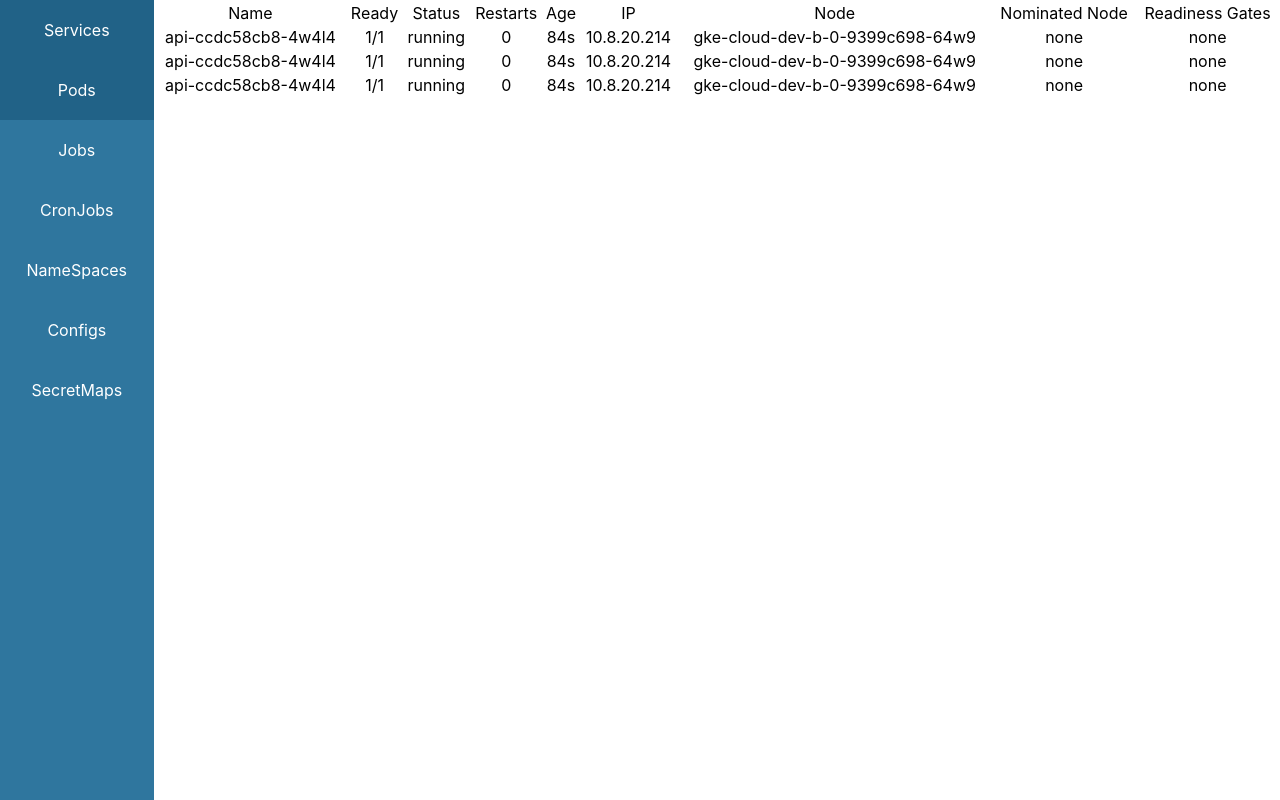
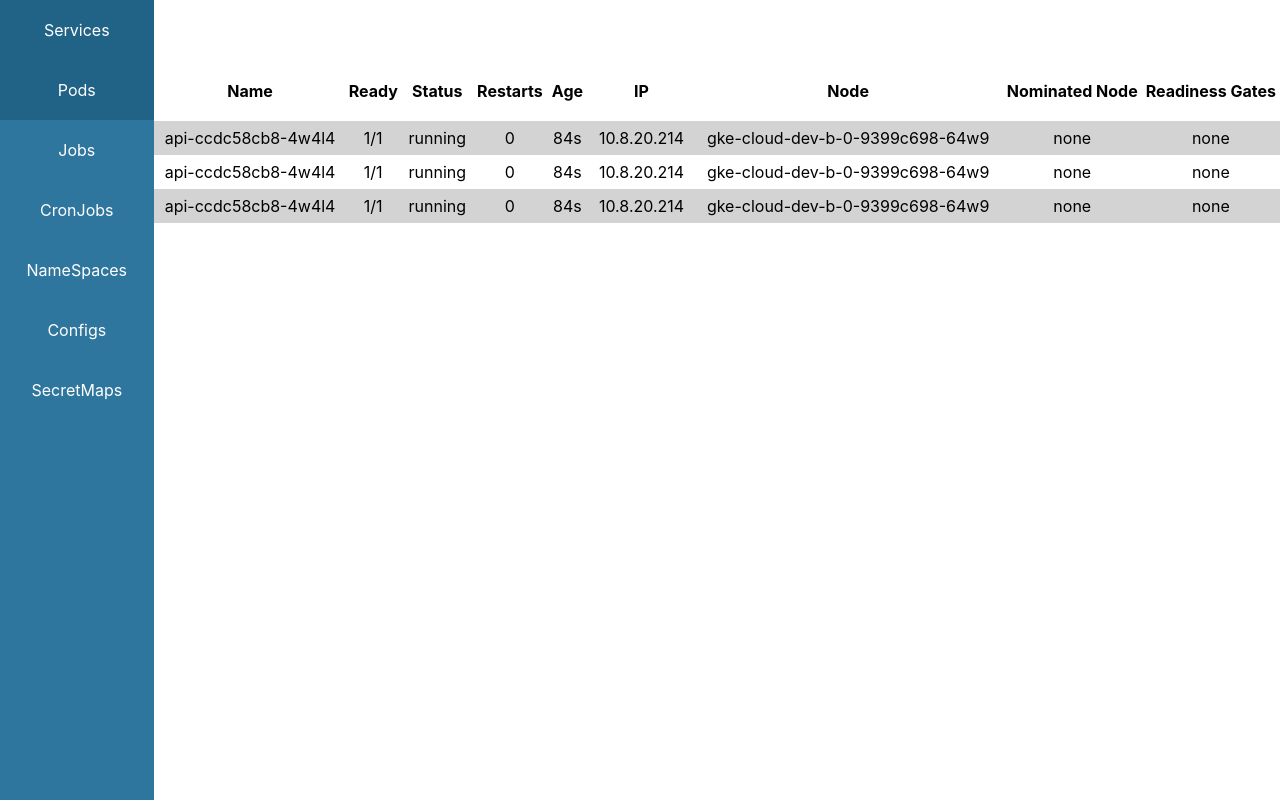
Before and after one commit to Yassine-cheffai/kube-desktop, a React (Create React App) app: page / in a window 1280 px wide. Built offline with nearby package versions, Linux system fonts and the light colour scheme.

Commit message:
styling the resource table

```diff
--- a/src/App.css
+++ b/src/App.css
@@ -48,10 +48,21 @@ body {
   width: 100%;
   justify-content:center;
   align-items: center;
+  margin-top: 80px;
+  border-collapse: collapse;
 }
 
-.ResourceTable td {
+.ResourceTable td{
+  padding: 7px;
   text-align: center;
+}
+
+.ResourceTable tbody tr:nth-child(odd) {
+  background-color: lightgray;
+}
+
+th {
+  padding-bottom: 20px;
 }
 
 .MainArea {
--- a/src/components/resources/Pods.tsx
+++ b/src/components/resources/Pods.tsx
@@ -17,15 +17,15 @@ export const PodsList = () => {
       {isLoading ? 'Loading...' :
         <table className="ResourceTable">
           <thead>
-            <td>Name</td>
-            <td>Ready</td>
-            <td>Status</td>
-            <td>Restarts</td>
-            <td>Age</td>
-            <td>IP</td>
-            <td>Node</td>
-            <td>Nominated Node</td>
-            <td>Readiness Gates</td>
+            <th>Name</th>
+            <th>Ready</th>
+            <th>Status</th>
+            <th>Restarts</th>
+            <th>Age</th>
+            <th>IP</th>
+            <th>Node</th>
+            <th>Nominated Node</th>
+            <th>Readiness Gates</th>
           </thead>
           <tbody>
             {pods.map((pod) => (
```
